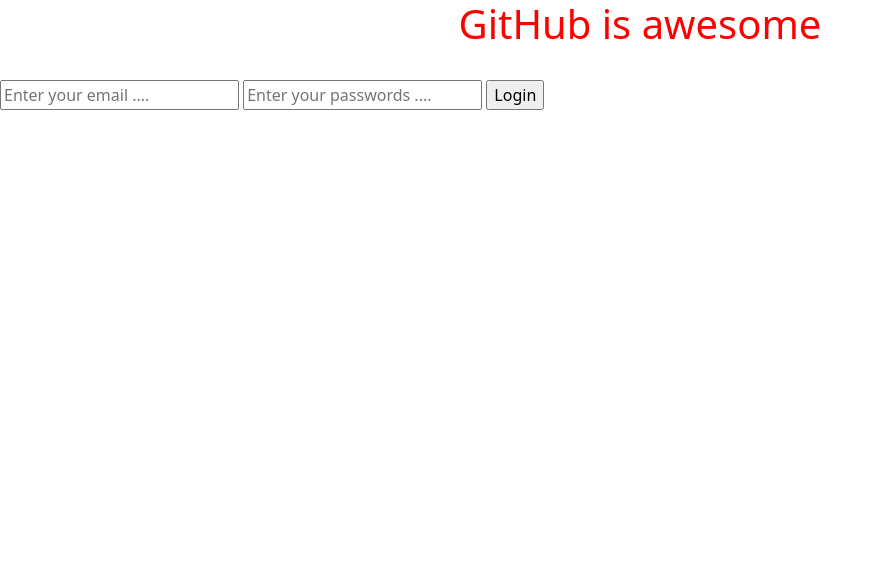
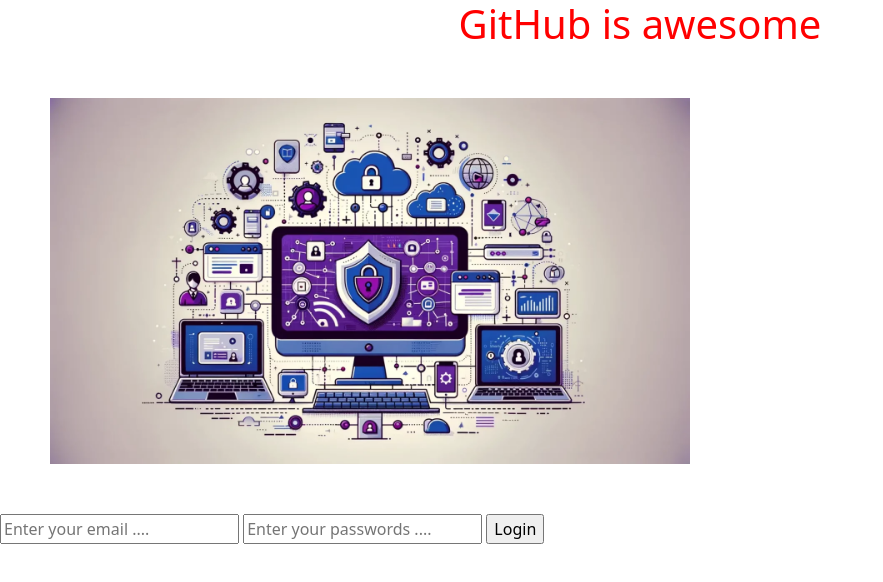
Before and after one commit to swesquare/my-awesome-project, a plain HTML site: page index.html in a window 1280 px wide. Shown: the whole page, without its empty margins (0-883 px from the left). Drawn offline with nearby package versions, Linux system fonts and the light colour scheme.

Commit message:
editing image in css

```diff
--- a/index.html
+++ b/index.html
@@ -14,7 +14,7 @@
   </head>
   <body>
     <h1>GitHub is awesome</h1>
-    <img href="hosting.jpg" />
+    <img src="hosting.jpg" />
     <form>
       <input type="email" placeholder="Enter your email ...." />
       <input type="passwords" placeholder="Enter your passwords ...." />
--- a/style.css
+++ b/style.css
@@ -3,5 +3,9 @@ h1 {
   color: red;
 }
 img {
+  display: block;
   text-align: center;
+  max-width: 50%;
+  margin: 50px;
+  padding: auto;
 }
```
